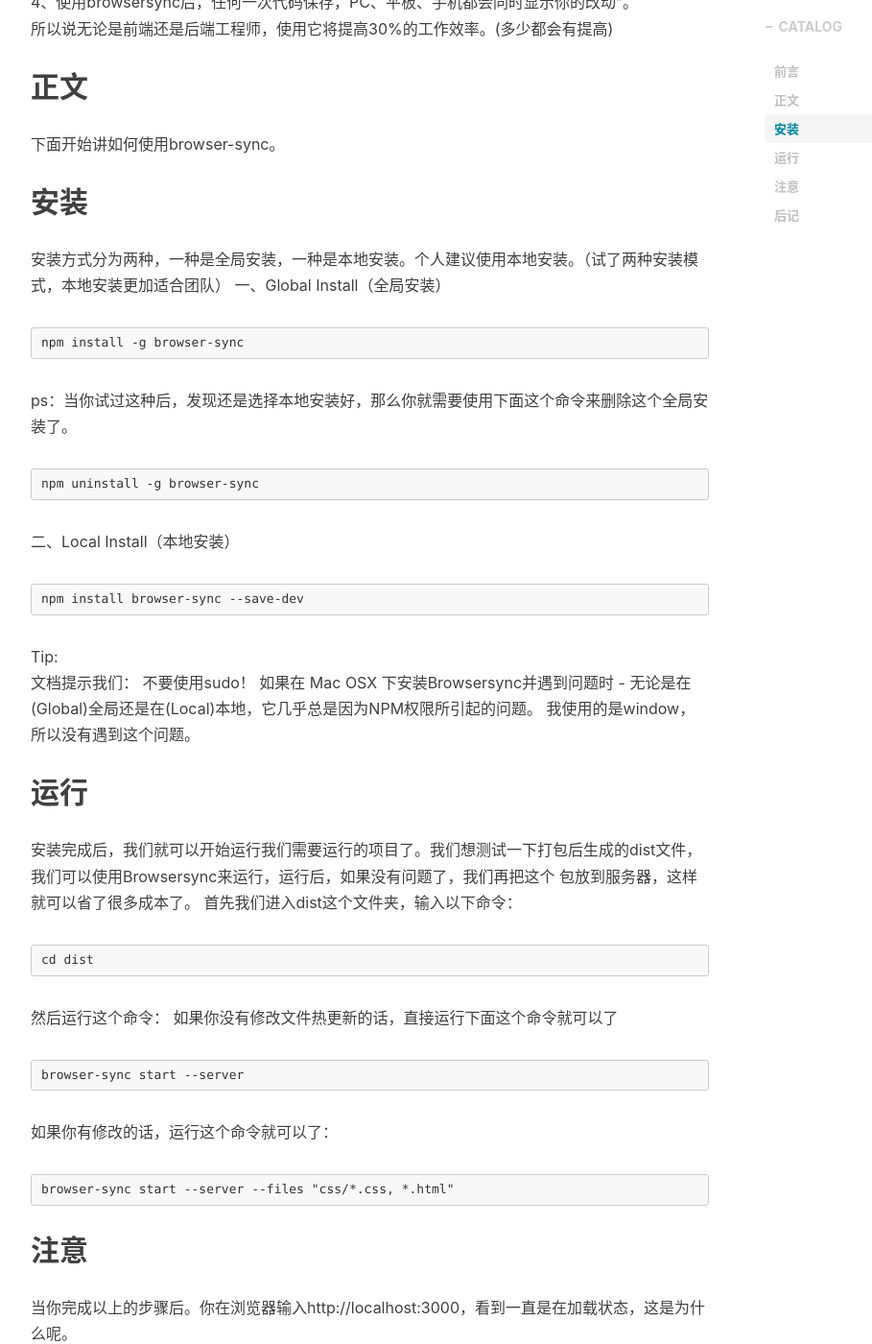
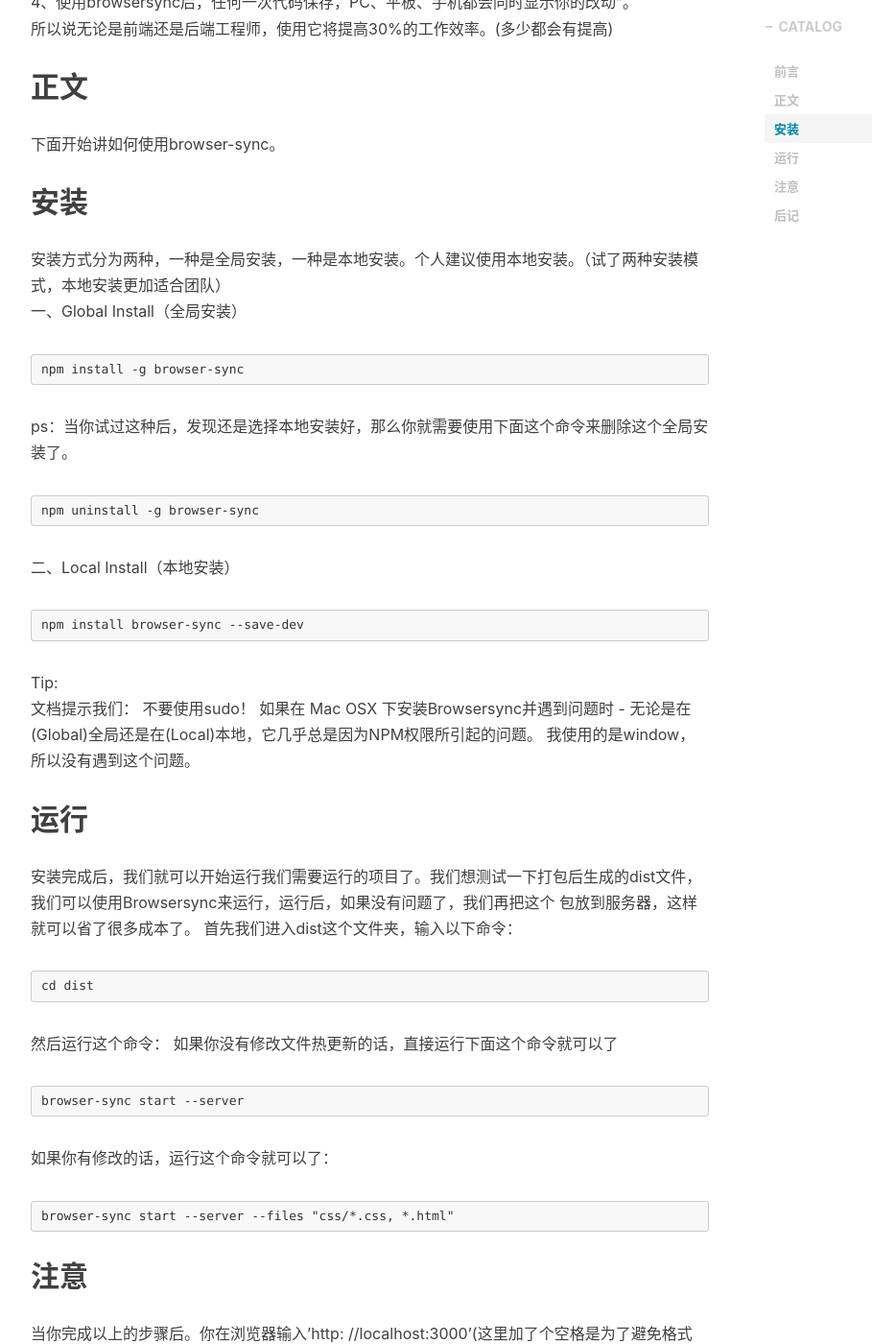
Before and after one commit to 00feng00/00feng00.github.io, a Jekyll site: the page built from _posts/2018-09-11-browser-sync.markdown, in a window 1280 px wide and 1400 px high, scrolled down 782 px. Shown: the whole window at 96% size, without its empty margins (233-1142 px from the left). Built offline with Jekyll 4.4.1, drawn with Linux system fonts in a browser that asks for light colours; nearby versions of some CDN libraries; comment, search, counter and statistics services are not loaded; some of the changed text lies outside the part shown.

Commit message:
Update 2018-09-11-browser-sync.markdown

````diff
--- a/_posts/2018-09-11-browser-sync.markdown
+++ b/_posts/2018-09-11-browser-sync.markdown
@@ -23,7 +23,7 @@
 下面开始讲如何使用browser-sync。
 
 ## 安装
-安装方式分为两种，一种是全局安装，一种是本地安装。个人建议使用本地安装。（试了两种安装模式，本地安装更加适合团队）
+安装方式分为两种，一种是全局安装，一种是本地安装。个人建议使用本地安装。（试了两种安装模式，本地安装更加适合团队）<br />
 一、Global Install（全局安装）
 ```
 npm install -g browser-sync
````
Also changed, not shown: other parts of _posts/2018-09-11-browser-sync.markdown (+1 -1 lines).
